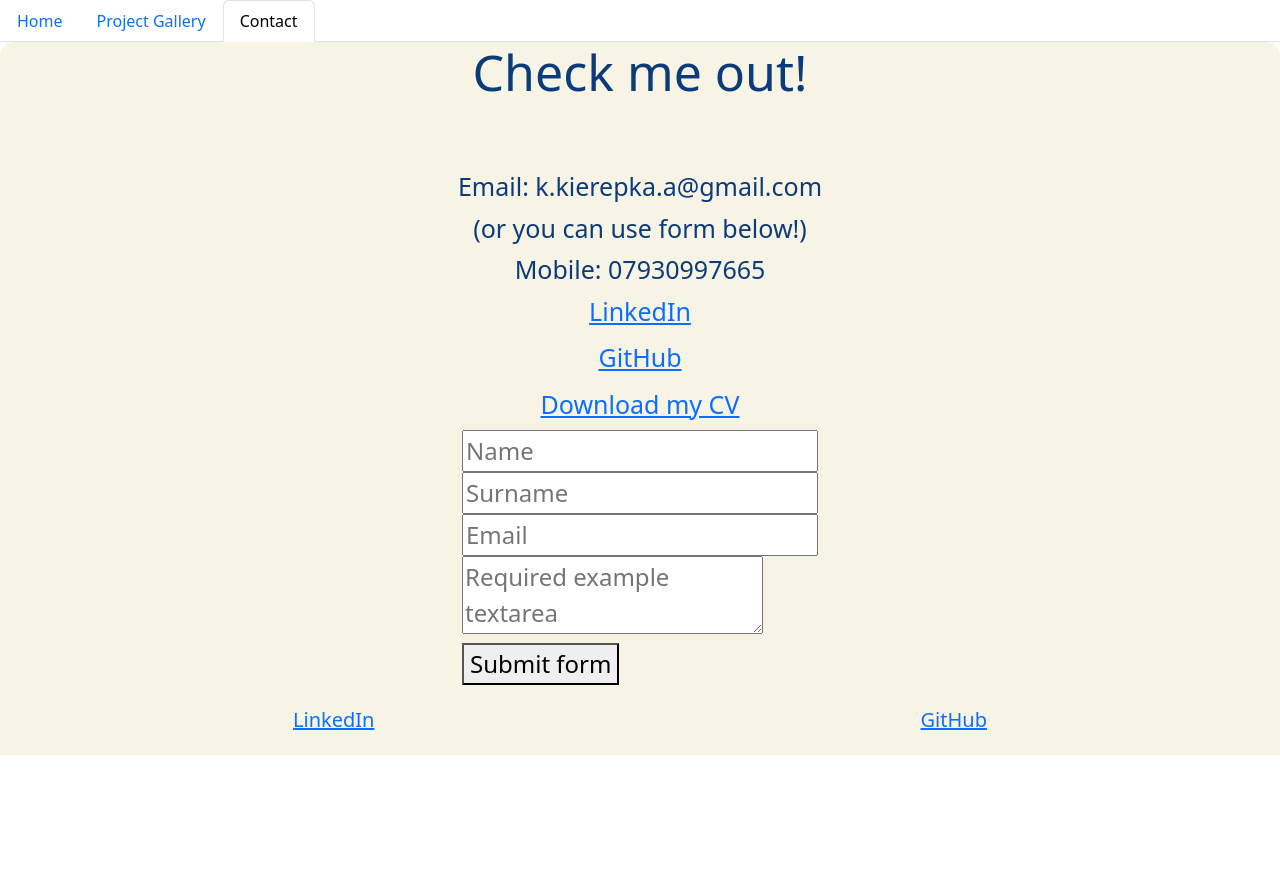
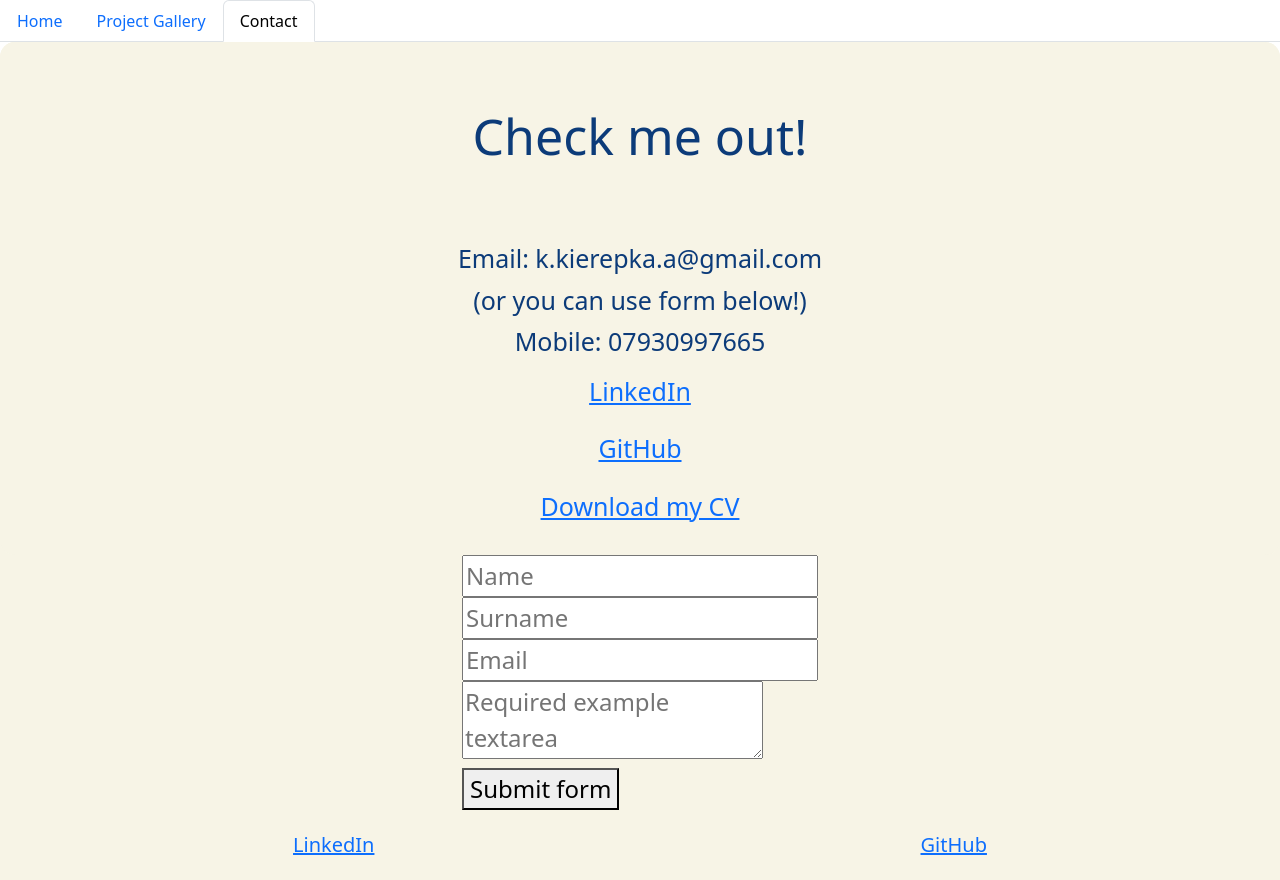
Before and after one commit to klaudia102/react-portfolio, a React (Vite) app: page /contact in a window 1280 px wide. Before the commit the page ends 800 px from the top, so only its background shows below. Built offline with nearby package versions, Linux system fonts and the light colour scheme.

Commit message:
added additional styling

```diff
--- a/src/pages/Contact/Contact.jsx
+++ b/src/pages/Contact/Contact.jsx
@@ -12,9 +12,11 @@ function Contact() {
           <p1> Email: k.kierepka.a@gmail.com</p1>
           <p1> (or you can use form below!)</p1>
           <p2>Mobile: 07930997665</p2>
+          <div className='links'>
           <a href='https://www.linkedin.com/in/klaudia-kierepka' target='blank' className='link'>LinkedIn</a>
           <a href='https://github.com/klaudia102' target='blank' className='link' >GitHub</a>
           <a href='' target='blank' className='link'>Download my CV</a>
+          </div>
         </div>
         {/* contact input */}
         <div className='contact-form-container'>
--- a/src/pages/Contact/contact.css
+++ b/src/pages/Contact/contact.css
@@ -19,7 +19,8 @@
     padding: 10%;
 }
 h2 {
-    margin-bottom: 5%;
+    padding-bottom: 5%;
+   padding-top: 5%;
     font-size: 50px;
 }
 p1, p2  {
@@ -27,12 +28,14 @@ p1, p2  {
     padding: 2px;
     font-size: 25px;
 }
+.links {
+    margin-bottom: 20px;
+}
 .link {
     display: flex;
     justify-content: center;
     align-items: center;
-    padding: 2px;
-    margin-bottom: 5px;
+    padding: 10px;
     font-size: 25px;
 }
 .contact-form-container {
```
